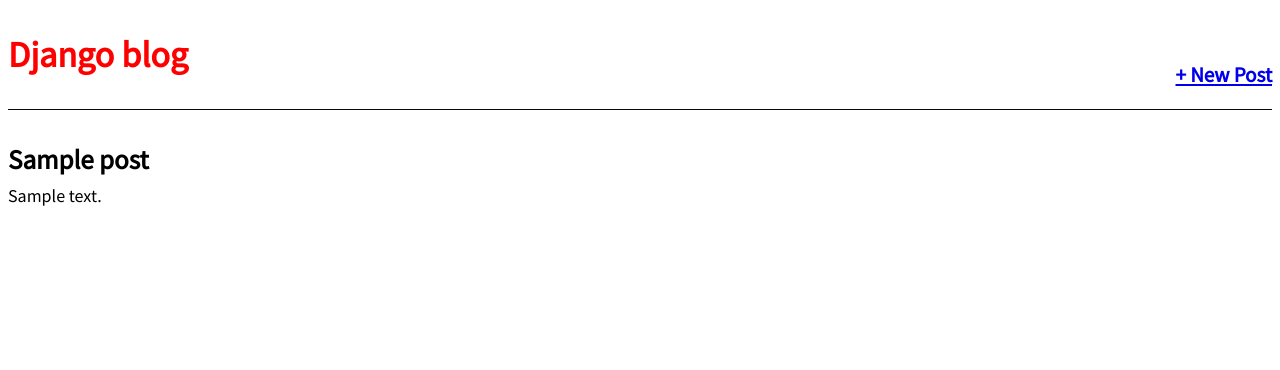
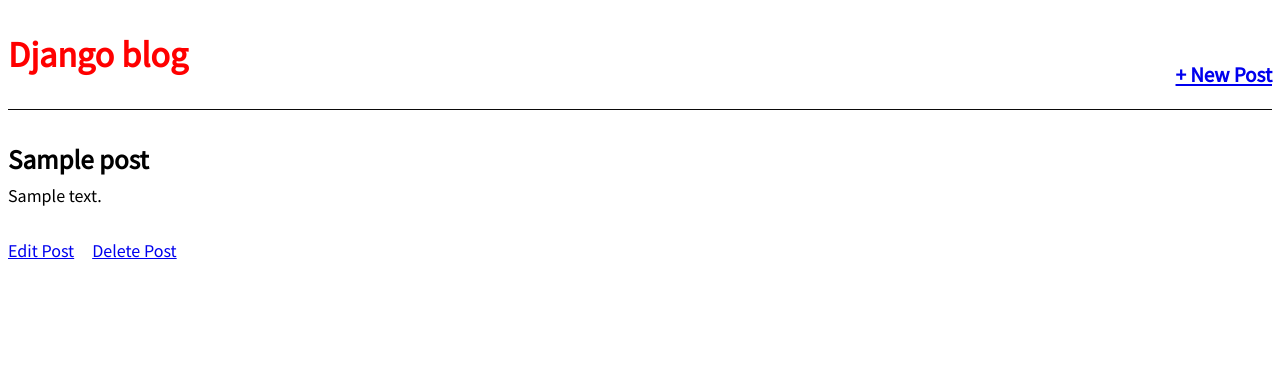
Before and after one commit to Sacar99/blog, a Django app: page /topic/1/ in a window 1280 px wide. Shown: the top 370 px of the page. Run offline with Django 4.2, Linux system fonts and the light colour scheme; tables that the repository leaves empty hold one stand-in row (values such as "Sample post").

Commit message:
postdeleteview, urls and templates updated

```diff
--- a/blog/urls.py
+++ b/blog/urls.py
@@ -1,10 +1,12 @@
 from django.urls import path
-from .views import BlogListView, BlogDetailView, BlogCreateView
+from .views import BlogListView, BlogDetailView, BlogCreateView, BlogUpdateView, BlogDeleteView
 
 
 app_name = "blog"
 urlpatterns = [
     path("", BlogListView.as_view(), name="home"),
     path("topic/<int:pk>/", BlogDetailView.as_view(), name="post_detail"),
-    path("post/new/", BlogCreateView.as_view(), name="new")
+    path("post/new/", BlogCreateView.as_view(), name="new"),
+    path("post/<int:pk>/edit/", BlogUpdateView.as_view(), name='post_edit'),
+    path("post/<int:pk>/del/", BlogDeleteView.as_view(), name="del"),
 ]
--- a/blog/views.py
+++ b/blog/views.py
@@ -1,6 +1,9 @@
 #from django.shortcuts import render
+# from audioop import reverse
+# from tkinter.ttk import LabeledScale
+from django.urls import reverse_lazy
 from django.views.generic import ListView, DetailView
-from django.views.generic.edit import CreateView
+from django.views.generic.edit import CreateView, UpdateView, DeleteView
 from .models import Post
 
 class BlogListView(ListView):
@@ -15,3 +18,17 @@ class BlogCreateView(CreateView):
     model = Post
     template_name = "post_new.html"
     fields = ["title", "body", "author"]
+
+class BlogUpdateView(UpdateView):
+    model = Post
+    template_name = "post_edit.html"
+    fields = ["title", "body"]
+
+class BlogDeleteView(DeleteView):
+    model = Post
+    template_name = "post_del.html"
+    success_url = reverse_lazy("blog:home")
+    # @staticmethod
+    # def options_to_confirm(request):
+    #     if request.POST == "Confirm":
+    #         success_url = reverse("blog:new")
--- a/templates/post_detail.html
+++ b/templates/post_detail.html
@@ -1,8 +1,11 @@
 {% extends 'base.html' %}
 
 {% block content %}
+
 <div class="post-entry">
     <h2>{{ post.title }}</h2>
     <p>{{ post.body }}</p>
 </div>
+<a href="{% url 'blog:post_edit' post.pk %}">Edit Post</a>&emsp;<a href="{% url 'blog:del' post.pk %}">Delete Post</a>
+
 {% endblock content %}
```
Also changed, not shown: templates/post_del.html (added, +12 -0 lines).
